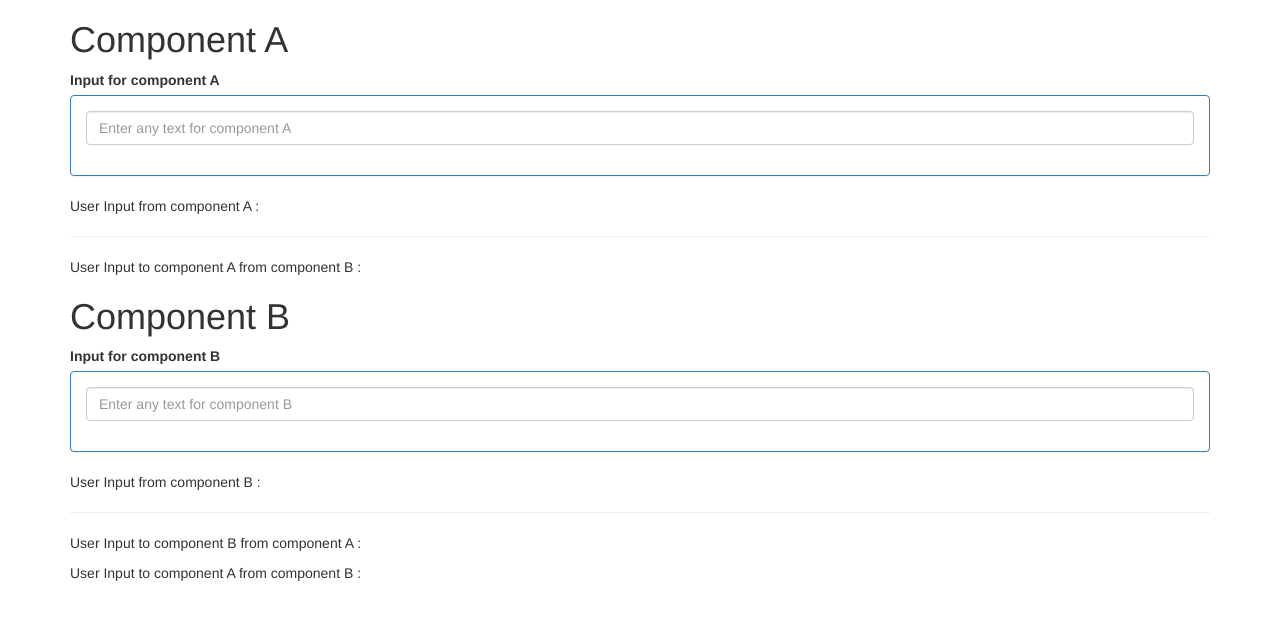
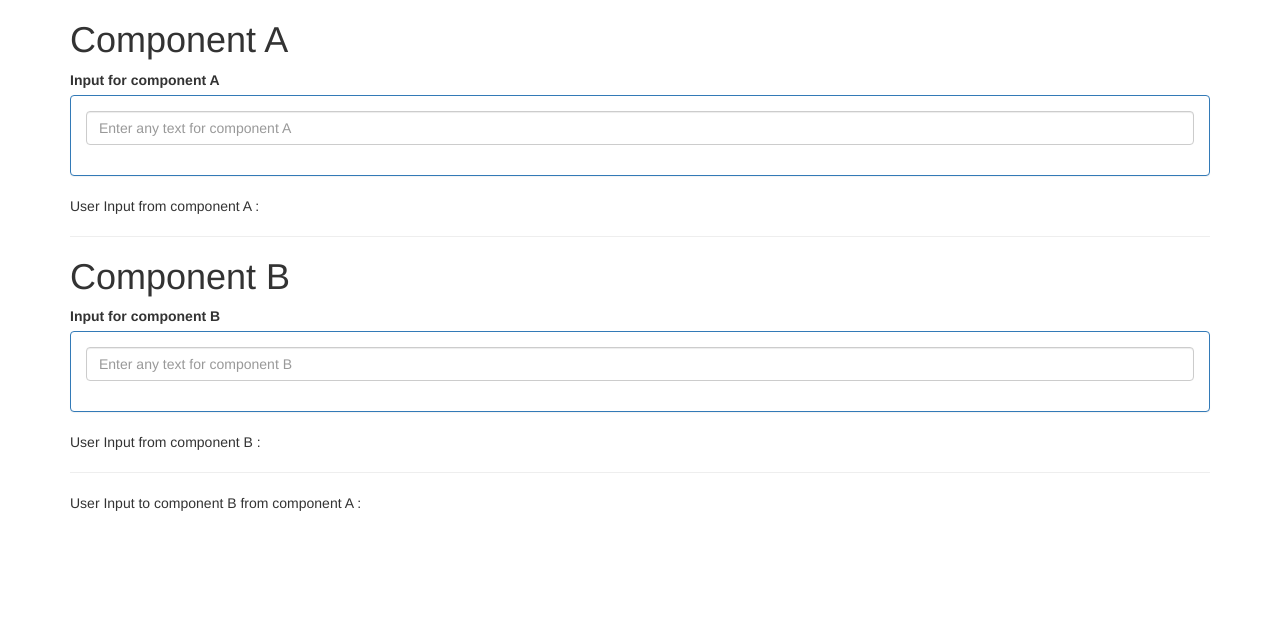
Before and after one commit to Abhi-1596/Parent-Child-DataTransfer-Components, an Angular app: page / in a window 1280 px wide. Shown: the top 620 px of the page. Built offline with nearby package versions, Linux system fonts and the light colour scheme.

Commit message:
component A to B

```diff
--- a/src/app/a-comp/a-comp.component.html
+++ b/src/app/a-comp/a-comp.component.html
@@ -16,7 +16,7 @@
 <hr>
 
 <div>
-    <p>User Input to component A from component B : {{ compB }}</p>
-    <app-b-comp [parentValue]="comp_A_UserInput" (dataSent)="dataReceiver($event)"></app-b-comp>
-    <p>User Input to component A from component B : {{ compB }}</p>
+    <!-- <p>User Input to component A from component B : {{ comp_A_UserInput }}</p> -->
+    <app-b-comp [parentValue]="comp_A_UserInput"></app-b-comp>
+    <!-- <p>User Input to component A from component B : {{ comp_A_UserInput }}</p> -->
 </div>
--- a/src/app/b-comp/b-comp.component.html
+++ b/src/app/b-comp/b-comp.component.html
@@ -4,8 +4,7 @@
     <div class="panel panel-primary">
         <div class="panel-body">
             <div class="form-group">
-                <input class="form-control" type="text" placeholder="Enter any text for component B" [(ngModel)]="comp_B_UserInput"
-                        (change)="send2CompA()">
+                <input class="form-control" type="text" placeholder="Enter any text for component B" [(ngModel)]="comp_B_UserInput">
             </div>
         </div>
     </div>
--- a/src/app/b-comp/b-comp.component.ts
+++ b/src/app/b-comp/b-comp.component.ts
@@ -11,4 +11,5 @@ export class B_CompComponent {
     @Input('parentValue') compA: any;
 
     comp_B_UserInput: any;
+
 }
```
